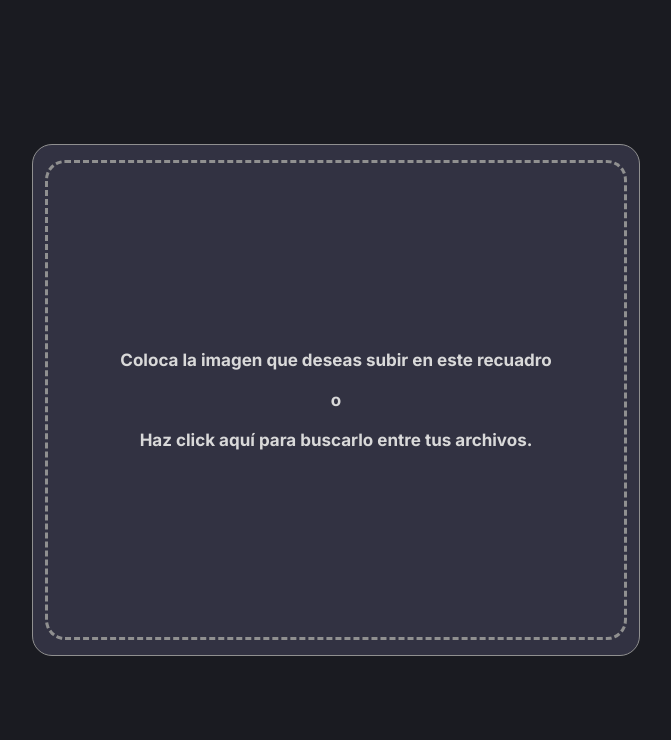
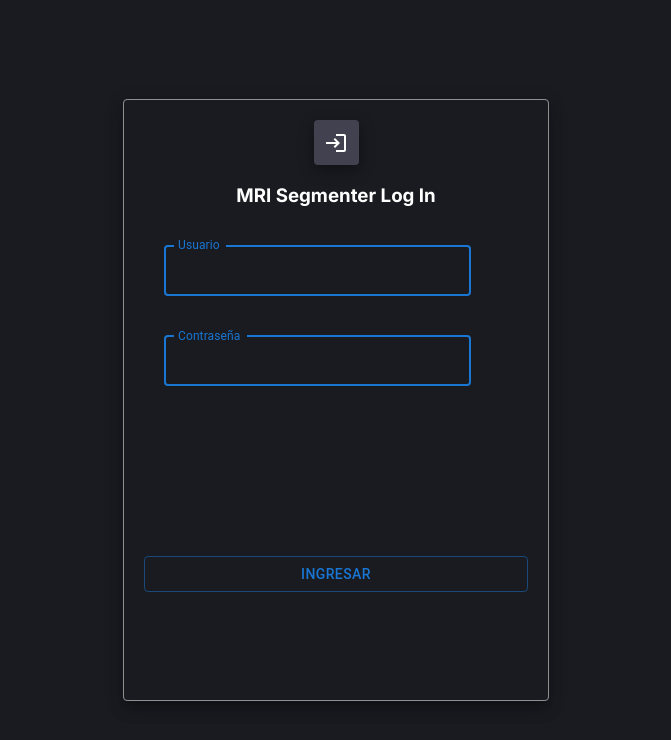
Before and after one commit to JFNebel/mri-prototype, a React (Create React App) app: page /segmenter in a window 1280 px wide. Shown: the top 740 px of the page, without its empty margins (304-975 px from the left). Built offline with nearby package versions, Linux system fonts and the light colour scheme; a web font is replaced by a local one.

Commit message:
Login screen y flujo asociado.

```diff
--- a/src/App.css
+++ b/src/App.css
@@ -1,4 +1,3 @@
-
 .App {
   display: flex;
   align-items: center;
@@ -6,4 +5,5 @@
   flex-direction: column;
   font-family: 'Inter', sans-serif;
   background-color: #1A1B21;
+  /* color: #D9D9D9; */
 }
--- a/src/App.js
+++ b/src/App.js
@@ -1,13 +1,18 @@
 import './App.css';
 import DropZone from './Components/DropZone/DropZone';
+import LogIn from './Components/LogIn/LogIn';
 import { useState } from 'react'
 
 function App() {
-  const [uploadView, setUploadView] = useState(true);
-  // const [uploadView, setUploadView] = useState(false);
+  // const [uploadView, setUploadView] = useState(true);
+  const [logInSuccess, setLogInSuccess] = useState(false);
 
-  function segmentView() {
-    setUploadView(!uploadView)
+  // function segmentView() {
+  //   setUploadView(!uploadView)
+  // }
+
+  function submitCredentials() {
+    setLogInSuccess(!logInSuccess);
   }
 
   return (
@@ -22,9 +27,14 @@ function App() {
       {/*     <ResultsView setView={segmentView}/> */}
       {/* } */}
 
-      <DropZone
-        style={{height:'100%'}}
-      />
+      {
+        logInSuccess ?
+          <DropZone
+             style={{height:'100%'}}
+          /> :
+        <LogIn logInSubmit={submitCredentials} />
+      }
+
     </div>
   )
 }
--- /dev/null
+++ b/src/Components/LogIn/LogIn.css
@@ -0,0 +1,28 @@
+.log-in-card{
+  padding: 20px;
+  height: 70vh;
+  width: 30vw;
+
+  border-width: 1px;
+  border-style: solid;
+  border-color: #909090;
+  border-radius: 10px;
+
+  color: #FFFFFF!important;
+  background-color: #1A1B21!important;
+}
+
+.avatar-symbol {
+  background-color: #414150!important;
+  box-shadow: rgba(0, 0, 0, 0.4) 0px 5px 15px;
+}
+
+
+.login-input {
+  margin: 20px!important;
+  width: 80%;
+}
+
+.submit-btn{
+  margin-top: 150px!important;
+}
--- /dev/null
+++ b/src/Components/LogIn/LogIn.js
@@ -0,0 +1,77 @@
+import './LogIn.css';
+import React from 'react';
+import { useForm } from "react-hook-form";
+import LoginIcon from '@mui/icons-material/Login';
+import { Grid, Paper, Avatar, TextField, Button } from '@mui/material';
+
+function LogIn(props) {
+  const { register, handleSubmit, watch, formState: { errors } } = useForm();
+  const onSubmit = (data) => {
+    console.log(data);
+
+    // Esto cambia el login, debe ocurrir cuando las credenciales han sido autenticadas.
+    props.logInSubmit();
+  }
+
+
+  return (
+    <Grid>
+      <Paper className='log-in-card' elevation={10} >
+
+        <Grid align="center">
+          <div className="log-in-card-content">
+            <Avatar
+              className='avatar-symbol'
+              variant='rounded'
+              sx={{ width: 45, height: 45 }}
+            >
+              <LoginIcon />
+            </Avatar>
+            <h3>MRI Segmenter Log In</h3>
+          </div>
+        </Grid>
+
+        {/* <TextField focused label='Usuario' placeholder='Ingrese su usuario' style={{backgroundColor: 'white'}}/> */}
+
+        <form onSubmit={handleSubmit(onSubmit)} className='login-form'>
+        <TextField
+          focused
+          label="Usuario"
+          className='login-input user-input'
+          // variant="standard"
+          inputProps={{
+            style: {
+              color: "white",
+              fontFamily: 'Inter',
+              fontWeight: 'bold',
+              fontSize: '12px',
+            }
+          }}
+          {...register("correo", {required: true})}
+        />
+        <TextField
+          focused
+          label="Contraseña"
+          className='login-input password-input'
+          // variant="standard"
+          inputProps={{
+            style: {
+              color: "white",
+              fontFamily: 'Inter',
+              fontWeight: 'bold',
+              fontSize: '12px'
+            }
+          }}
+          {...register("feedback", {required: true})}
+        />
+        {errors.exampleRequired && <span>This field is required</span>}
+
+        <Button className='submit-btn' type='submit' variant="outlined" fullWidth>Ingresar</Button>
+        </form>
+
+      </Paper>
+    </Grid>
+  )
+}
+
+export default LogIn;
```
